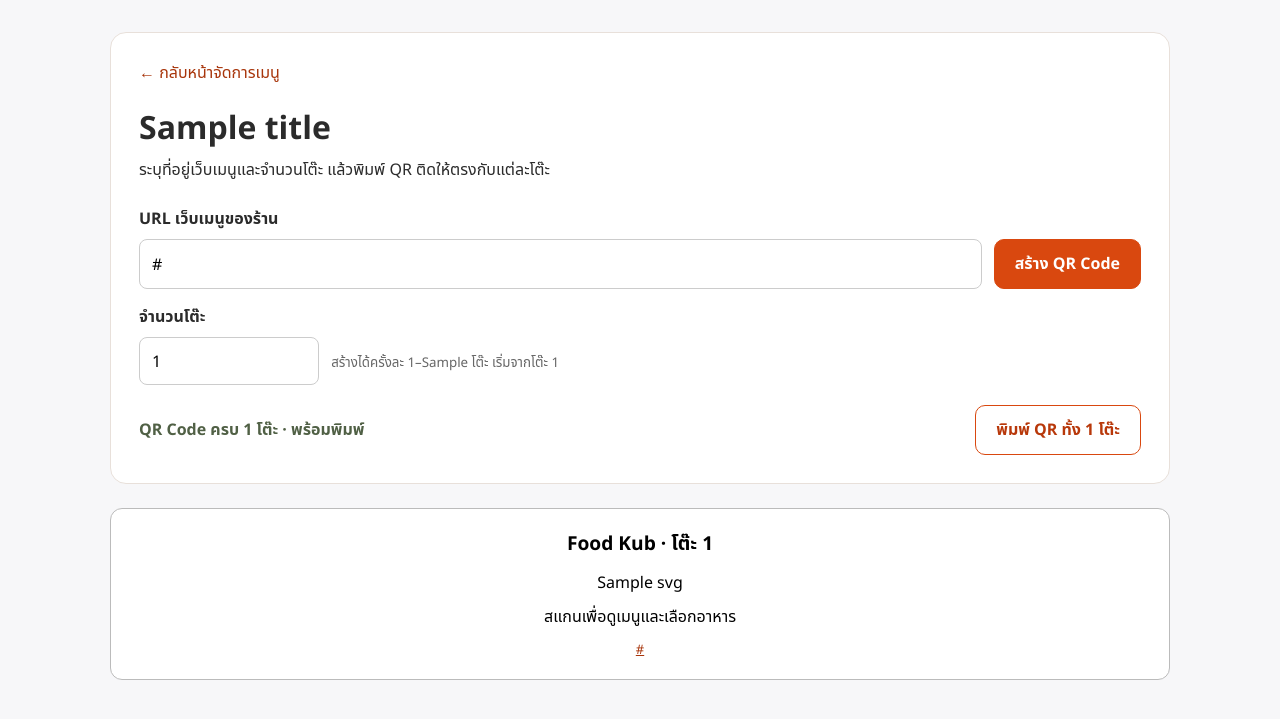
After one commit to Ice068/Food_Kub, a FastAPI app: template front_py/templates/tables.html in a window 1280 px wide. The commit adds this page. Shown: the top 719 px of the page. Run offline with FastAPI, Linux system fonts and the light colour scheme; the template is opened without the code that fills it: most values are stand-ins (such as "Sample title", 1, 10 or a date in 2020).

Commit message:
feat: add configurable table QR codes and isolate carts by URL

```diff
--- a/front_py/app/routers/menu_router.py
+++ b/front_py/app/routers/menu_router.py
@@ -1,4 +1,6 @@
-from fastapi import APIRouter, Request
+from fastapi import APIRouter, Depends, Request
+
+from app.core.table_context import set_table_context
 
 from app.services.menu_service import MenuService
 from app.services.template_service import TemplateService
@@ -9,7 +11,7 @@ class MenuRouter:
     """รับ request เกี่ยวกับหน้าเมนู แล้วประสานงานกับ MenuService + TemplateService"""
 
     def __init__(self, menu_service: MenuService, template_service: TemplateService, cart_service: CartService):
-        self.router = APIRouter()
+        self.router = APIRouter(dependencies=[Depends(set_table_context)])
         self.menu_service = menu_service
         self.template_service = template_service
         self.cart_service = cart_service  # เพิ่มบรรทัดนี้
--- a/front_py/main.py
+++ b/front_py/main.py
@@ -9,6 +9,7 @@ from app.services.cart_service import CartService
 from app.routers.menu_router import MenuRouter
 from app.routers.cart_router import CartRouter
 from app.routers.admin_router import AdminRouter
+from app.routers.table_router import TableRouter
 
 
 class Application:
@@ -41,6 +42,7 @@ class Application:
         self.app.include_router(menu_router.router)
         self.app.include_router(cart_router.router)
         self.app.include_router(admin_router.router)
+        self.app.include_router(TableRouter(self.template_service).router)
 
     def get_app(self) -> FastAPI:
         return self.app
--- a/front_py/static/style.css
+++ b/front_py/static/style.css
@@ -3,6 +3,56 @@
     margin: 0;
     padding: 0;
 }
+
+.table-banner {
+    margin-bottom: 20px;
+    padding: 14px 18px;
+    background: #fff3e8;
+    color: #8a310b;
+    border: 1px solid #f2c7ad;
+    border-radius: 10px;
+}
+
+.action-button {
+    display: inline-flex;
+    align-items: center;
+    justify-content: center;
+    gap: 12px;
+    padding: 12px 20px;
+    border: 1px solid #d9480f;
+    border-radius: 10px;
+    background: #d9480f;
+    color: #fff;
+    text-decoration: none;
+    font: inherit;
+    font-weight: 600;
+    cursor: pointer;
+    text-align: center;
+}
+
+.action-button:hover { background: #b8380a; border-color: #b8380a; }
+.action-button:focus-visible { outline: 3px solid #212529; outline-offset: 3px; }
+.action-button.secondary { background: #fff; color: #b8380a; }
+.action-button.secondary:hover { background: #fff3e8; }
+
+.admin-qr-panel {
+    display: flex;
+    align-items: center;
+    justify-content: space-between;
+    flex-wrap: wrap;
+    gap: 20px;
+    margin-bottom: 28px;
+    padding: 24px;
+    background: #fff3e8;
+    border: 1px solid #f2c7ad;
+    border-radius: 14px;
+}
+
+.admin-qr-info { display: flex; align-items: center; gap: 16px; }
+.admin-qr-info h2 { font-size: 1.15rem; margin-bottom: 6px; }
+.admin-qr-info p { color: #79513d; line-height: 1.6; }
+.qr-icon { display: flex; padding: 12px; background: white; color: #d9480f; border-radius: 12px; }
+.qr-icon svg { width: 36px; height: 36px; }
 
 body {
     font-family: "Segoe UI", "Noto Sans Thai", sans-serif;
--- /dev/null
+++ b/front_py/templates/tables.html
@@ -0,0 +1,80 @@
+<!DOCTYPE html>
+<html lang="th">
+<head>
+    <meta charset="UTF-8">
+    <meta name="viewport" content="width=device-width, initial-scale=1.0">
+    <title>{{ title }} | Food Kub</title>
+    <link rel="stylesheet" href="/static/style.css">
+    <style>
+        .qr-controls { margin-bottom: 24px; background: white; border: 1px solid #e8e0da; border-radius: 16px; padding: 28px; }
+        .qr-back { display: inline-block; color: #a8350b; text-decoration: none; margin-bottom: 20px; }
+        .qr-controls h1 { margin-bottom: 8px; }
+        .qr-controls p { line-height: 1.7; }
+        .qr-form { margin: 24px 0 16px; }
+        .qr-form label { display: block; font-weight: 600; margin-bottom: 8px; }
+        .qr-form-row { display: flex; gap: 12px; flex-wrap: wrap; }
+        .qr-count-field { margin-top: 16px; }
+        .qr-count-field input { width: 120px; min-width: 100px; }
+        .qr-count-field small { display: inline-block; margin-left: 8px; color: #666; }
+        .qr-controls input { flex: 1; min-width: 180px; padding: 12px; border: 1px solid #ccc; border-radius: 8px; font: inherit; }
+        .qr-print-row { margin-top: 20px; display: flex; justify-content: space-between; align-items: center; flex-wrap: wrap; gap: 12px; }
+        .qr-count { color: #506045; font-weight: 600; }
+        .qr-grid { display: grid; grid-template-columns: repeat(auto-fit, minmax(260px, 1fr)); gap: 20px; }
+        .qr-card { background: white; color: black; text-align: center; border: 1px solid #bbb; border-radius: 12px; padding: 20px; break-inside: avoid; }
+        .qr-card svg { width: 220px; height: 220px; max-width: 100%; }
+        .qr-url { overflow-wrap: anywhere; font-size: 13px; }
+        .qr-card h2 { font-size: 1.2rem; margin-bottom: 12px; }
+        .qr-card p { margin: 12px 0 8px; }
+        .qr-card a { color: #a8350b; }
+        .qr-warning { color: #853c00; background: #fff3d6; padding: 12px 16px; border-radius: 8px; }
+        @media print {
+            .qr-controls { display: none; }
+            .qr-grid { grid-template-columns: repeat(2, 1fr); }
+            .container { max-width: none; margin: 0; padding: 0; }
+            body { background: white; }
+            .qr-card { margin-bottom: 12px; }
+        }
+    </style>
+</head>
+<body>
+<main class="container">
+    <div class="qr-controls">
+        <a class="qr-back" href="/admin/">← กลับหน้าจัดการเมนู</a>
+        <h1>{{ title }}</h1>
+        <p>ระบุที่อยู่เว็บเมนูและจำนวนโต๊ะ แล้วพิมพ์ QR ติดให้ตรงกับแต่ละโต๊ะ</p>
+        <form class="qr-form" method="get" action="/admin/tables">
+            <label for="base-url">URL เว็บเมนูของร้าน</label>
+            <div class="qr-form-row">
+            <input id="base-url" name="base_url" type="url" value="{{ base_url }}" maxlength="500" required>
+            <button class="action-button" type="submit">สร้าง QR Code</button>
+            </div>
+            <div class="qr-count-field">
+                <label for="table-count">จำนวนโต๊ะ</label>
+                <input id="table-count" name="table_count" type="number" min="1" max="{{ max_tables }}" step="1" value="{{ table_count }}" required>
+                <small>สร้างได้ครั้งละ 1–{{ max_tables }} โต๊ะ เริ่มจากโต๊ะ 1</small>
+            </div>
+        </form>
+        {% if error %}<p role="alert" class="qr-warning">{{ error }}</p>{% endif %}
+        {% if local_url %}
+        <p class="qr-warning">URL นี้ใช้ได้เฉพาะเครื่องเซิร์ฟเวอร์ กรุณาเปลี่ยนเป็น IP ของเครื่องในเครือข่าย Wi-Fi เดียวกัน หรือโดเมนจริงก่อนพิมพ์</p>
+        {% endif %}
+        {% if tables %}
+        <div class="qr-print-row">
+            <span class="qr-count">QR Code ครบ {{ tables | length }} โต๊ะ · พร้อมพิมพ์</span>
+            <button class="action-button secondary" type="button" onclick="window.print()">พิมพ์ QR ทั้ง {{ tables | length }} โต๊ะ</button>
+        </div>
+        {% endif %}
+    </div>
+    <div class="qr-grid">
+        {% for table in tables %}
+        <section class="qr-card">
+            <h2>Food Kub · โต๊ะ {{ table.number }}</h2>
+            <div role="img" aria-label="QR Code โต๊ะ {{ table.number }}">{{ table.svg | safe }}</div>
+            <p>สแกนเพื่อดูเมนูและเลือกอาหาร</p>
+            <a class="qr-url" href="{{ table.url }}">{{ table.url }}</a>
+        </section>
+        {% endfor %}
+    </div>
+</main>
+</body>
+</html>
--- a/requirements.txt
+++ b/requirements.txt
@@ -4,3 +4,5 @@ jinja2
 python-multipart
 httpx
 firebase-admin
+itsdangerous
+qrcode>=8.0,<9
```
Also changed, not shown: front_py/app/core/table_context.py (added, +13 -0 lines), front_py/app/routers/cart_router.py (+8 -6 lines), front_py/app/routers/table_router.py (added, +64 -0 lines), front_py/app/services/cart_service.py (+10 -6 lines), front_py/app/services/template_service.py (+33 -1 lines), front_py/templates/admin.html (+16 -2 lines), front_py/templates/base.html (+10 -3 lines), front_py/templates/cart.html (+4 -4 lines), front_py/templates/menu.html (+5 -4 lines), tests/test_table_qr.py (added, +197 -0 lines), README.md, front_py/static/images/menu-placeholder.svg (added).
